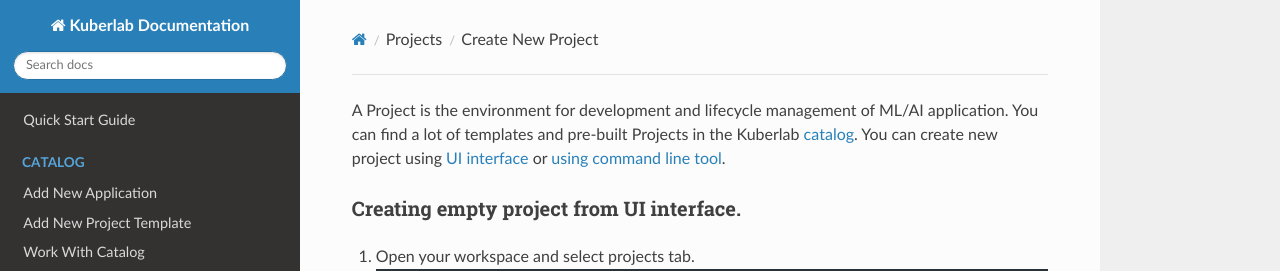
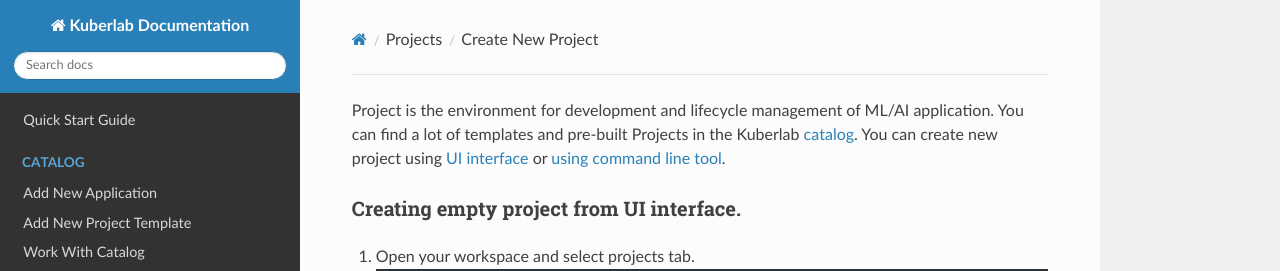
Before and after one commit to kuberlab/docs, an MkDocs documentation site: the page built from docs/Projects/Create New Project.md, in a window 1280 px wide and 900 px high. Shown: the top 271 px of the window. Built offline with MkDocs 1.6.1, drawn with Linux system fonts in a browser that asks for light colours; nearby versions of some CDN libraries.

```diff
--- a/docs/Projects/Create New Project.md
+++ b/docs/Projects/Create New Project.md
@@ -1,4 +1,4 @@
-A Project is the environment for development and lifecycle management of ML/AI application. You can find a lot of templates and pre-built Projects in the Kuberlab [catalog](/Catalog/Work With Catalog.md#Install project from catalog). You can create new project using [UI interface](Create New Project.md#Creating empty project from UI interface) or [using command line tool](Create New Project.md#Creating empty project using Kuberlab command lien tool).
+Project is the environment for development and lifecycle management of ML/AI application. You can find a lot of templates and pre-built Projects in the Kuberlab [catalog](/Catalog/Work With Catalog.md#Install project from catalog). You can create new project using [UI interface](Create New Project.md#Creating empty project from UI interface) or [using command line tool](Create New Project.md#Creating empty project using Kuberlab command lien tool).
 
 ### Creating empty project from UI interface.
 1. Open your workspace and select projects tab.
```
